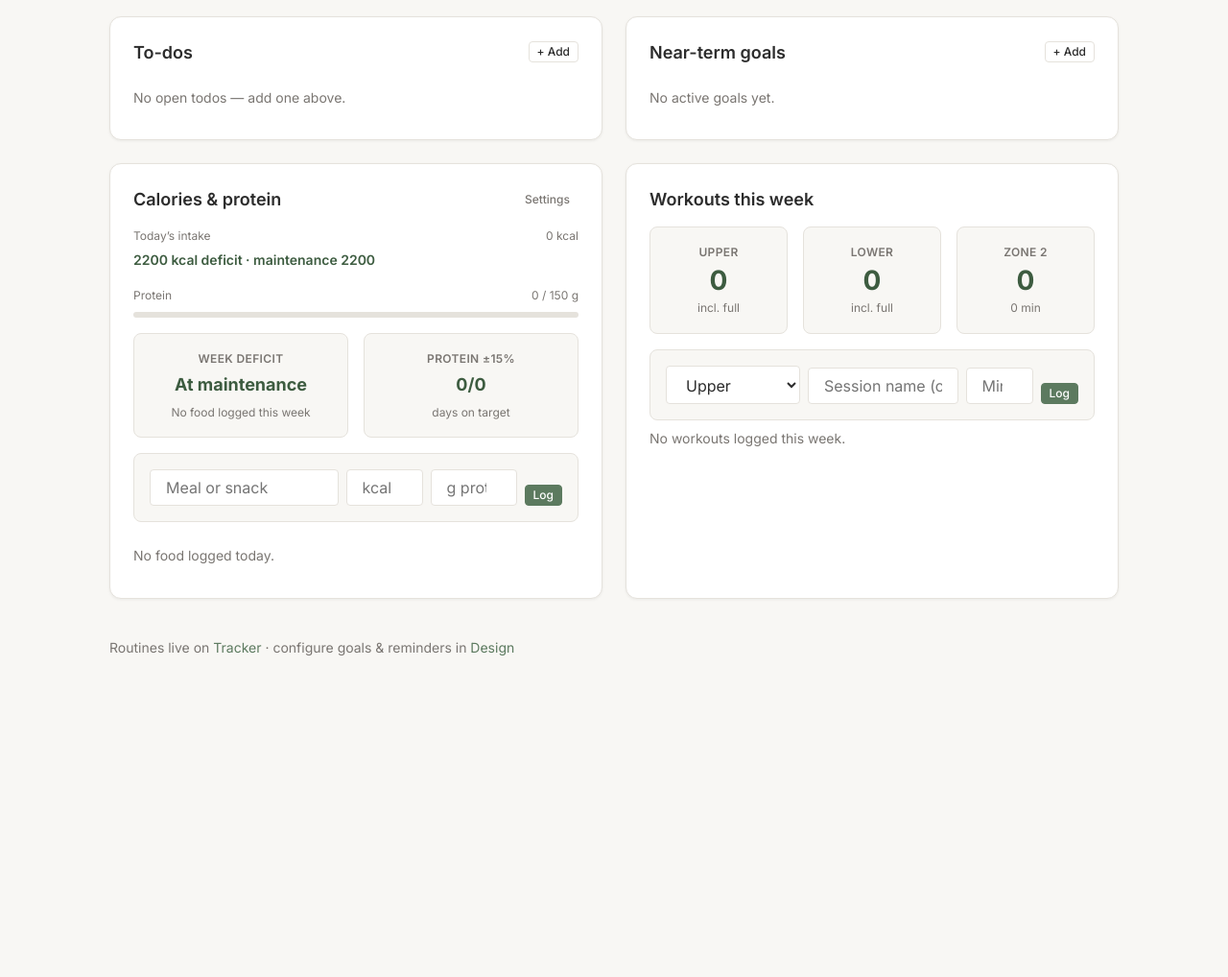
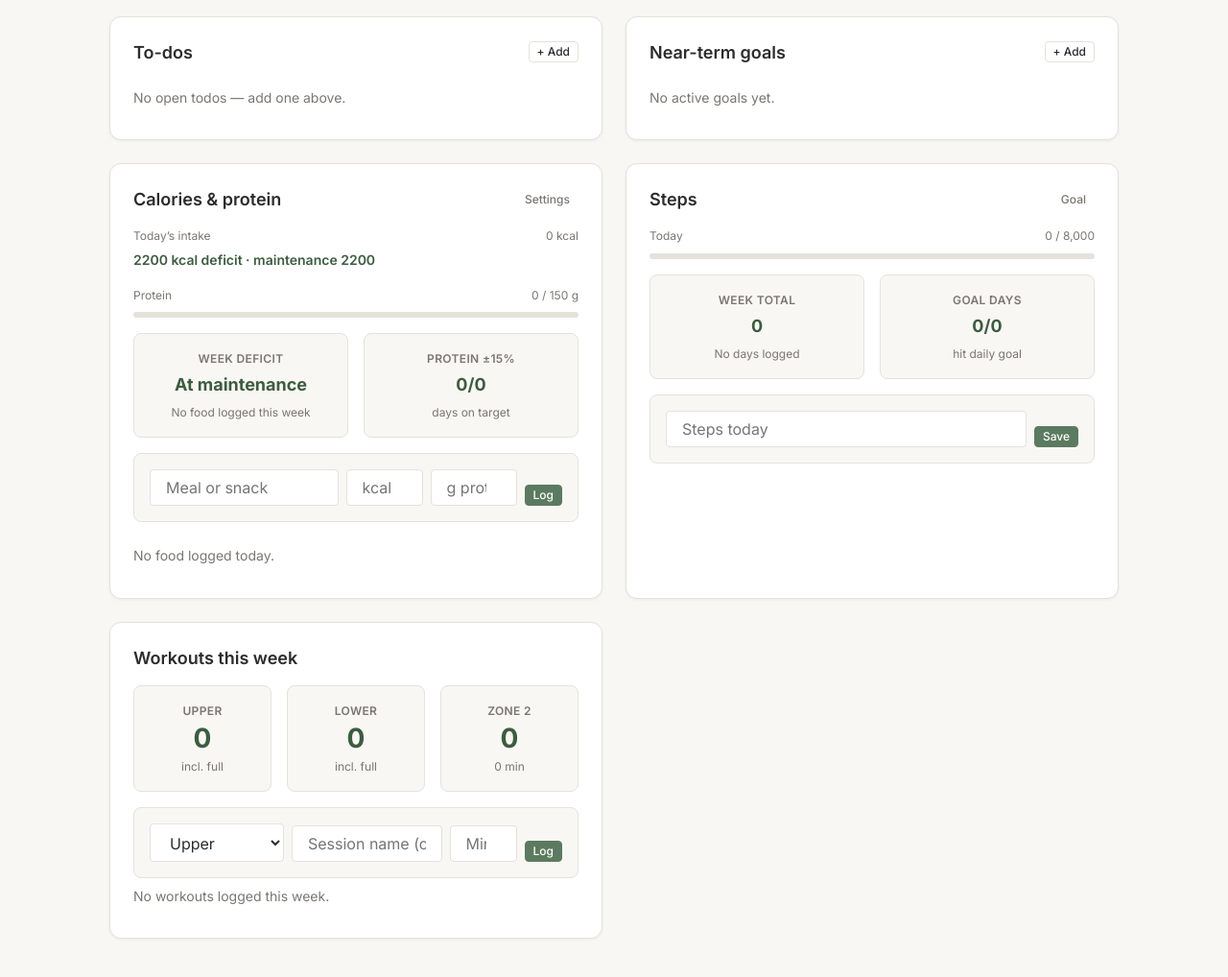
Before and after one commit to esincle/Life-Optimizer, a Flask app: page /today/ in a window 1280 px wide. Shown: the part 210-1228 px from the top of the page at 96% size. Before the commit the page ends 893 px from the top, so only its background shows below. Run offline with Flask 3, Linux system fonts and the light colour scheme; data comes from the database, SQL or seed files in the repository; data that the repository does not hold is empty.

Commit message:
Add per-day step counter with goal and week overview
Store one step count per calendar day, let users set a daily steps
goal in Design, and show today plus week total/goal-hit days on Today.

Co-authored-by: Moris21 <esincle@users.noreply.github.com>

```diff
--- a/app/models.py
+++ b/app/models.py
@@ -219,13 +219,14 @@ class TodoStep(db.Model):
 # ── NUTRITION ──────────────────────────────────────────────────────────────────
 
 class NutritionTarget(db.Model):
-    """Singleton: maintenance calories (for deficit/surplus) + daily protein goal."""
+    """Singleton: maintenance calories, protein goal, and daily step goal."""
     __tablename__ = "nutrition_targets"
 
     id                   = db.Column(db.Integer, primary_key=True)
     # Kept as calorie_goal in older DBs; migrate maps it → maintenance_calories usage
     maintenance_calories = db.Column(db.Integer, nullable=False, default=2200)
     protein_goal         = db.Column(db.Integer, nullable=False, default=150)
+    steps_goal           = db.Column(db.Integer, nullable=False, default=8000)
     updated_at           = db.Column(db.DateTime, default=datetime.utcnow, onupdate=datetime.utcnow)
 
     def to_dict(self):
@@ -233,6 +234,25 @@ class NutritionTarget(db.Model):
             "id": self.id,
             "maintenance_calories": self.maintenance_calories,
             "protein_goal": self.protein_goal,
+            "steps_goal": self.steps_goal,
+        }
+
+
+class DailySteps(db.Model):
+    """One step-count entry per calendar day."""
+    __tablename__ = "daily_steps"
+
+    id         = db.Column(db.Integer, primary_key=True)
+    log_date   = db.Column(db.Date, nullable=False, unique=True, index=True)
+    count      = db.Column(db.Integer, nullable=False, default=0)
+    updated_at = db.Column(db.DateTime, default=datetime.utcnow, onupdate=datetime.utcnow)
+
+    def to_dict(self):
+        return {
+            "id": self.id,
+            "log_date": self.log_date.isoformat(),
+            "count": self.count,
+            "updated_at": self.updated_at.isoformat() if self.updated_at else None,
         }
 
 
--- a/app/routes/dashboard.py
+++ b/app/routes/dashboard.py
@@ -2,7 +2,8 @@ from datetime import date, datetime, timedelta
 from flask import Blueprint, render_template, request, jsonify
 from app.extensions import db
 from app.models import (
-    Todo, TodoStep, NutritionTarget, NutritionEntry, Workout, Goal, Reminder,
+    Todo, TodoStep, NutritionTarget, NutritionEntry, DailySteps,
+    Workout, Goal, Reminder,
 )
 
 dashboard_bp = Blueprint("dashboard", __name__, url_prefix="/today")
@@ -27,7 +28,11 @@ def _clamp(n, lo, hi):
 def get_or_create_nutrition_target():
     target = NutritionTarget.query.first()
     if not target:
-        target = NutritionTarget(maintenance_calories=2200, protein_goal=150)
+        target = NutritionTarget(
+            maintenance_calories=2200,
+            protein_goal=150,
+            steps_goal=8000,
+        )
         db.session.add(target)
         db.session.commit()
     return target
@@ -206,6 +211,8 @@ def update_nutrition_targets():
         target.maintenance_calories = max(0, int(data["calorie_goal"]))
     if "protein_goal" in data:
         target.protein_goal = max(0, int(data["protein_goal"]))
+    if "steps_goal" in data:
+        target.steps_goal = max(0, int(data["steps_goal"]))
     db.session.commit()
     return jsonify(target.to_dict())
 
@@ -323,6 +330,94 @@ def delete_nutrition_entry(entry_id):
     db.session.delete(entry)
     db.session.commit()
     return jsonify({"ok": True})
+
+
+# ── STEPS ──────────────────────────────────────────────────────────────────────
+
+@dashboard_bp.route("/api/steps/today", methods=["GET"])
+def get_steps_today():
+    today = date.today()
+    target = get_or_create_nutrition_target()
+    row = DailySteps.query.filter_by(log_date=today).first()
+    count = row.count if row else 0
+    goal = target.steps_goal or 0
+    return jsonify({
+        "date": today.isoformat(),
+        "count": count,
+        "steps_goal": goal,
+        "pct": min(100, round(count / goal * 100)) if goal else 0,
+        "logged": row is not None,
+    })
+
+
+@dashboard_bp.route("/api/steps/today", methods=["PUT"])
+def put_steps_today():
+    data = request.get_json() or {}
+    today = parse_date(data.get("log_date"), date.today())
+    try:
+        count = max(0, int(data.get("count", 0)))
+    except (TypeError, ValueError):
+        return jsonify({"error": "count must be an integer"}), 400
+
+    row = DailySteps.query.filter_by(log_date=today).first()
+    if not row:
+        row = DailySteps(log_date=today, count=count)
+        db.session.add(row)
+    else:
+        row.count = count
+    db.session.commit()
+
+    target = get_or_create_nutrition_target()
+    goal = target.steps_goal or 0
+    return jsonify({
+        "date": today.isoformat(),
+        "count": row.count,
+        "steps_goal": goal,
+        "pct": min(100, round(row.count / goal * 100)) if goal else 0,
+        "logged": True,
+    })
+
+
+@dashboard_bp.route("/api/steps/week", methods=["GET"])
+def steps_week():
+    today = date.today()
+    week_start = today - timedelta(days=today.weekday())
+    week_end = week_start + timedelta(days=6)
+    target = get_or_create_nutrition_target()
+    rows = (DailySteps.query
+            .filter(DailySteps.log_date >= week_start, DailySteps.log_date <= week_end)
+            .all())
+    by_date = {r.log_date: r.count for r in rows}
+
+    days = []
+    total = 0
+    logged = 0
+    hit = 0
+    goal = target.steps_goal or 0
+    for i in range(7):
+        d = week_start + timedelta(days=i)
+        if d > today:
+            break
+        if d in by_date:
+            count = by_date[d]
+            logged += 1
+            total += count
+            if goal and count >= goal:
+                hit += 1
+            days.append({"date": d.isoformat(), "count": count, "logged": True, "hit_goal": bool(goal and count >= goal)})
+        else:
+            days.append({"date": d.isoformat(), "count": 0, "logged": False, "hit_goal": False})
+
+    return jsonify({
+        "week_start": week_start.isoformat(),
+        "week_end": week_end.isoformat(),
+        "steps_goal": goal,
+        "total": total,
+        "avg": round(total / logged) if logged else 0,
+        "days_logged": logged,
+        "goal_hit_days": hit,
+        "days": days,
+    })
 
 
 # ── WORKOUTS ───────────────────────────────────────────────────────────────────
--- a/app/static/css/components.css
+++ b/app/static/css/components.css
@@ -725,6 +725,10 @@
     background: #3a90d0;
 }
 
+.progress-bar-steps {
+    background: #e8a838;
+}
+
 .nutrition-quick {
     margin-bottom: var(--space-md);
 }
--- a/app/static/js/dashboard.js
+++ b/app/static/js/dashboard.js
@@ -5,7 +5,7 @@ document.addEventListener("DOMContentLoaded", async () => {
     document.getElementById("today-date").textContent =
         today.toLocaleDateString("en-US", { weekday: "long", year: "numeric", month: "long", day: "numeric" });
 
-    await Promise.all([loadTodos(), loadGoals(), loadNutrition(), loadWorkouts()]);
+    await Promise.all([loadTodos(), loadGoals(), loadNutrition(), loadSteps(), loadWorkouts()]);
     initPushButton();
 
     ["food-label", "food-cal", "food-pro"].forEach(id => {
@@ -15,6 +15,9 @@ document.addEventListener("DOMContentLoaded", async () => {
     });
     document.getElementById("todo-title")?.addEventListener("keydown", e => {
         if (e.key === "Enter") { e.preventDefault(); addTodo(); }
+    });
+    document.getElementById("steps-count")?.addEventListener("keydown", e => {
+        if (e.key === "Enter") { e.preventDefault(); saveSteps(); }
     });
 });
 
@@ -338,6 +341,41 @@ async function deleteFood(id) {
     }
 }
 
+// ── STEPS ─────────────────────────────────────────────────────────────────────
+
+async function loadSteps() {
+    const [today, week] = await Promise.all([
+        api.get("/today/api/steps/today"),
+        api.get("/today/api/steps/week"),
+    ]);
+    document.getElementById("steps-label").textContent =
+        `${today.count.toLocaleString()} / ${today.steps_goal.toLocaleString()}`;
+    document.getElementById("steps-bar").style.width = `${today.pct}%`;
+    document.getElementById("steps-count").value = today.logged ? today.count : "";
+
+    document.getElementById("week-steps-total").textContent = week.total.toLocaleString();
+    document.getElementById("week-steps-meta").textContent =
+        week.days_logged
+            ? `avg ${week.avg.toLocaleString()} · ${week.days_logged} day${week.days_logged === 1 ? "" : "s"}`
+            : "No days logged";
+    document.getElementById("week-steps-hits").textContent =
+        `${week.goal_hit_days}/${week.days_logged || 0}`;
+}
+
+async function saveSteps() {
+    const raw = document.getElementById("steps-count").value;
+    if (raw === "") return showToast("Enter today’s steps", "error");
+    const count = Number(raw);
+    if (!Number.isFinite(count) || count < 0) return showToast("Invalid step count", "error");
+    try {
+        await api.put("/today/api/steps/today", { count: Math.round(count) });
+        await loadSteps();
+        showToast("Steps saved", "success");
+    } catch (e) {
+        showToast(e.message, "error");
+    }
+}
+
 // ── WORKOUTS ──────────────────────────────────────────────────────────────────
 
 async function loadWorkouts() {
--- a/app/templates/dashboard/index.html
+++ b/app/templates/dashboard/index.html
@@ -129,6 +129,41 @@
             <ul class="entry-list compact" id="food-list"></ul>
         </section>
 
+        <!-- Steps -->
+        <section class="card today-section" id="section-steps">
+            <div class="card-header">
+                <h3 class="card-title">Steps</h3>
+                <a class="btn btn-ghost btn-sm" href="/design/#panel-nutrition">Goal</a>
+            </div>
+            <div class="macro-block" style="margin-bottom:var(--space-md)">
+                <div class="progress-label">
+                    <span>Today</span>
+                    <span id="steps-label">0 / 0</span>
+                </div>
+                <div class="progress-wrap">
+                    <div class="progress-bar progress-bar-steps" id="steps-bar" style="width:0%"></div>
+                </div>
+            </div>
+            <div class="week-nutrition" id="week-steps">
+                <div class="week-stat">
+                    <div class="week-stat-label">Week total</div>
+                    <div class="week-stat-value" id="week-steps-total">0</div>
+                    <div class="week-stat-meta" id="week-steps-meta">avg —</div>
+                </div>
+                <div class="week-stat">
+                    <div class="week-stat-label">Goal days</div>
+                    <div class="week-stat-value" id="week-steps-hits">0</div>
+                    <div class="week-stat-meta">hit daily goal</div>
+                </div>
+            </div>
+            <div class="add-form nutrition-quick">
+                <div class="add-form-row">
+                    <input type="number" id="steps-count" placeholder="Steps today" min="0" step="100">
+                    <button class="btn btn-primary btn-sm" type="button" onclick="saveSteps()">Save</button>
+                </div>
+            </div>
+        </section>
+
         <!-- Workouts -->
         <section class="card today-section" id="section-workouts">
             <div class="card-header">
--- a/app/templates/design/index.html
+++ b/app/templates/design/index.html
@@ -28,6 +28,10 @@
                 <div class="field">
                     <label for="design-pro-goal">Daily protein goal (g)</label>
                     <input type="number" id="design-pro-goal" min="0" step="5">
+                </div>
+                <div class="field">
+                    <label for="design-steps-goal">Daily steps goal</label>
+                    <input type="number" id="design-steps-goal" min="0" step="500">
                 </div>
             </div>
             <button class="btn btn-primary btn-sm" type="button" onclick="saveNutritionGoals()">Save</button>
```
Also changed, not shown: app/migrate.py (+9 -0 lines), app/static/js/design.js (+7 -1 lines).
